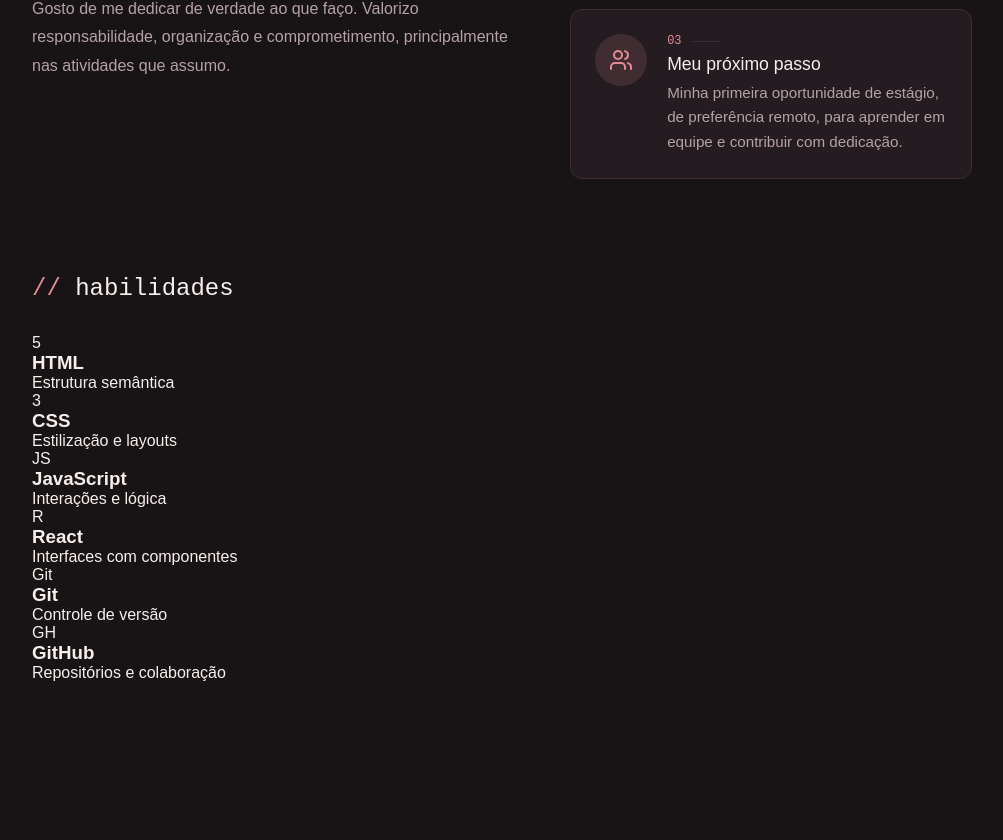
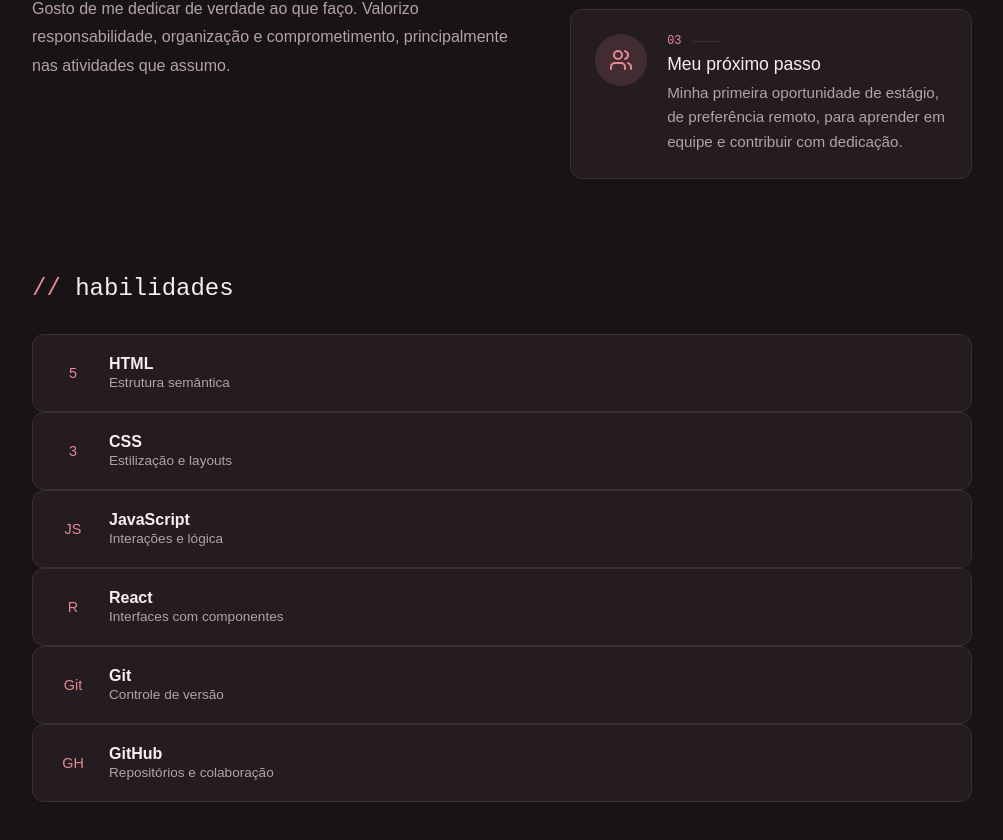
Before and after one commit to ranyanna/meu-portfolio, a React (Vite) app: page / in a window 1280 px wide. Shown: the part 1267-2107 px from the top of the page, without its empty margins (268-1271 px from the left). Built offline with nearby package versions, Linux system fonts and the light colour scheme.

Commit message:
style: style skills section

```diff
--- /dev/null
+++ b/src/components/Skills.css
@@ -0,0 +1,46 @@
+.skills-grid {
+    display: grid;
+    grid-template-columns: repeat(auto-fill, minmax(220px, 1fr));
+    gap: 16px;
+}
+
+.skill-card {
+    display: flex;
+    align-items: center;
+    gap: 14px;
+    padding: 16px 18px;
+    background-color: var(--card);
+    border: 1px solid var(--border);
+    border-radius: var(--radius);
+    transition: transform 0.2s ease, border-color 0.2s ease;
+}
+
+.skill-card:hover {
+    transform: translateY(-3px);
+    border-color: var(--accent);
+}
+
+.skill-badge  {
+    display: grid;
+    place-items: center;
+    flex-shrink: 0;
+    width: 44px;
+    height: 44px;
+    border-radius: 10px;
+    background-color: color-mix(in srgb, var(--accent), 15%, transparent);
+    color: var(--accent);
+    font-family: var(--mono);
+    font-size: 0.9rem;
+    font-weight: 500;
+}
+
+.skill-name {
+  font-size: 1rem;
+  font-weight: 600;
+}
+
+.skill-description {
+  margin-top: 2px;
+  font-size: 0.85rem;
+  color: var(--muted);
+}
--- a/src/components/Skills.jsx
+++ b/src/components/Skills.jsx
@@ -1,5 +1,6 @@
 import skills from "../data/skills";
 import SectionTitle from "./SectionTitle";
+import "./Skills.css";
 
 function Skills() {
     return (
```
